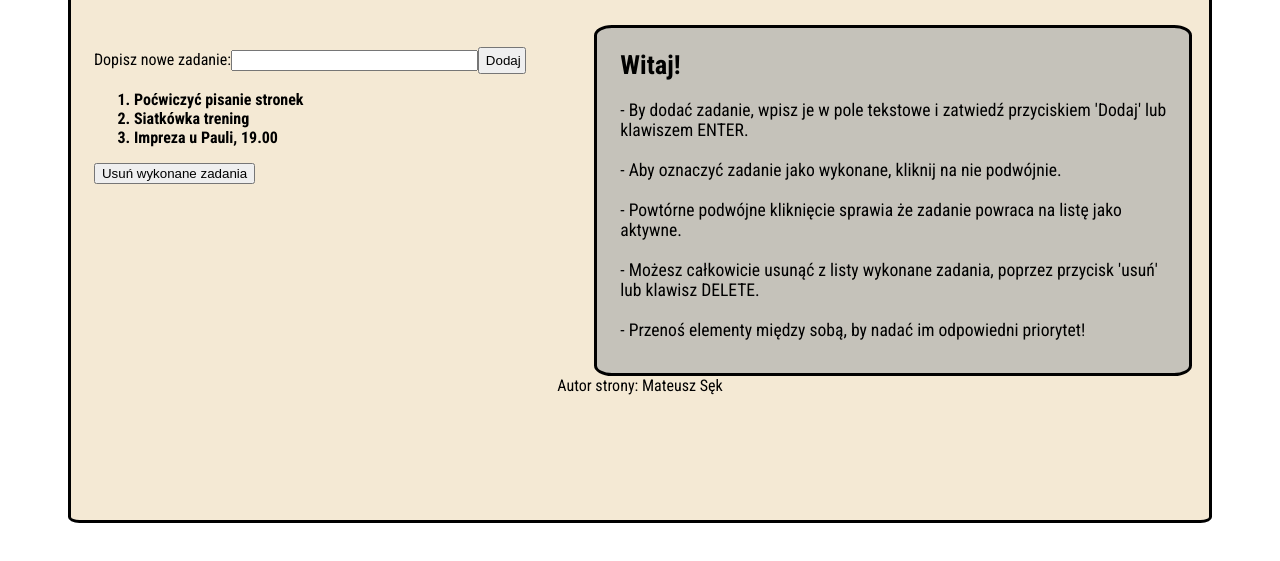
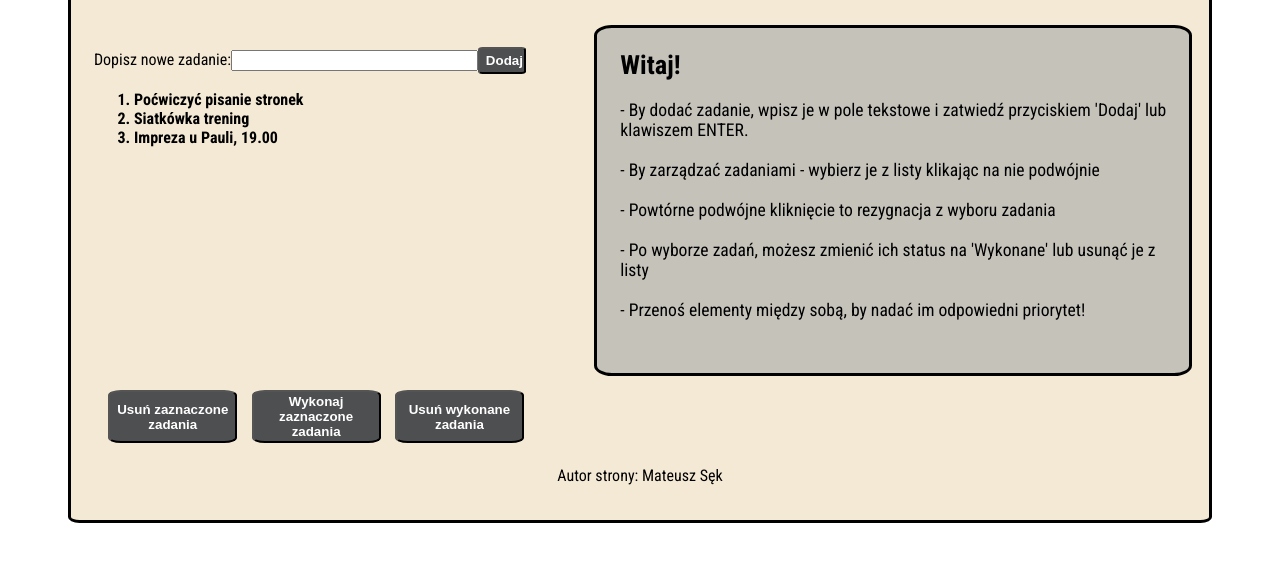
Before and after one commit to MateuszSek/ToDo-List, a plain HTML site: page index.html in a window 1280 px wide. Shown: the part 91-652 px from the top of the page. Drawn offline with Linux system fonts and the light colour scheme.

Commit message:
Update index.html
changes after Maciej's advice

```diff
--- a/index.html
+++ b/index.html
@@ -11,16 +11,21 @@
     <div id='all'>
         <h1>To Do List</h1>
         <div id="mainSection">
-            <span>Dopisz nowe zadanie:</span><input id="new_item" type="text"><button id="add">Dodaj</button>
-            <ol id='ul1'>
-                <li class="ui-state-default">Poćwiczyć pisanie stronek</li>
-                <li class="ui-state-default">Siatkówka trening</li>
-                <li class="ui-state-default">Impreza u Pauli, 19.00</li>
-            </ol>
-            <button id='deletion'>Usuń wykonane zadania</button>
+            <span>Dopisz nowe zadanie:</span><input id="new_item" type="text"><button id="add" class="mainButton">Dodaj</button>
+            <div id="listContainer">
+                <ol id='ul1'>
+                    <li class="ui-state-default">Poćwiczyć pisanie stronek</li>
+                    <li class="ui-state-default">Siatkówka trening</li>
+                    <li class="ui-state-default">Impreza u Pauli, 19.00</li>
+                </ol>
+            </div>
+            <button id='deletion' class="mainButton">Usuń zaznaczone zadania</button>
+            <button id="done" class="mainButton">Wykonaj zaznaczone zadania</button>
+            <button id="deleteDoneTasks" class="mainButton">Usuń wykonane zadania</button>
+
         </div>
         <div id='instructions'>
-            <span style="font-size:1.5em; font-weight:bold;">Witaj!</span><br><br>- By dodać zadanie, wpisz je w pole tekstowe i zatwiedź przyciskiem 'Dodaj' lub klawiszem ENTER.<br><br>- Aby oznaczyć zadanie jako wykonane, kliknij na nie podwójnie.<br><br>- Powtórne podwójne kliknięcie sprawia że zadanie powraca na listę jako aktywne.<br><br>- Możesz całkowicie usunąć z listy wykonane zadania, poprzez przycisk 'usuń' lub klawisz DELETE.<br><br>- Przenoś elementy między sobą, by nadać im odpowiedni priorytet!
+            <span style="font-size:1.5em; font-weight:bold;">Witaj!</span><br><br>- By dodać zadanie, wpisz je w pole tekstowe i zatwiedź przyciskiem 'Dodaj' lub klawiszem ENTER.<br><br>- By zarządzać zadaniami - wybierz je z listy klikając na nie podwójnie<br><br>- Powtórne podwójne kliknięcie to rezygnacja z wyboru zadania<br><br>- Po wyborze zadań, możesz zmienić ich status na 'Wykonane' lub usunąć je z listy<br><br>- Przenoś elementy między sobą, by nadać im odpowiedni priorytet!
         </div>
     <div id='footer'>Autor strony: Mateusz Sęk</div>
     </div>
```
